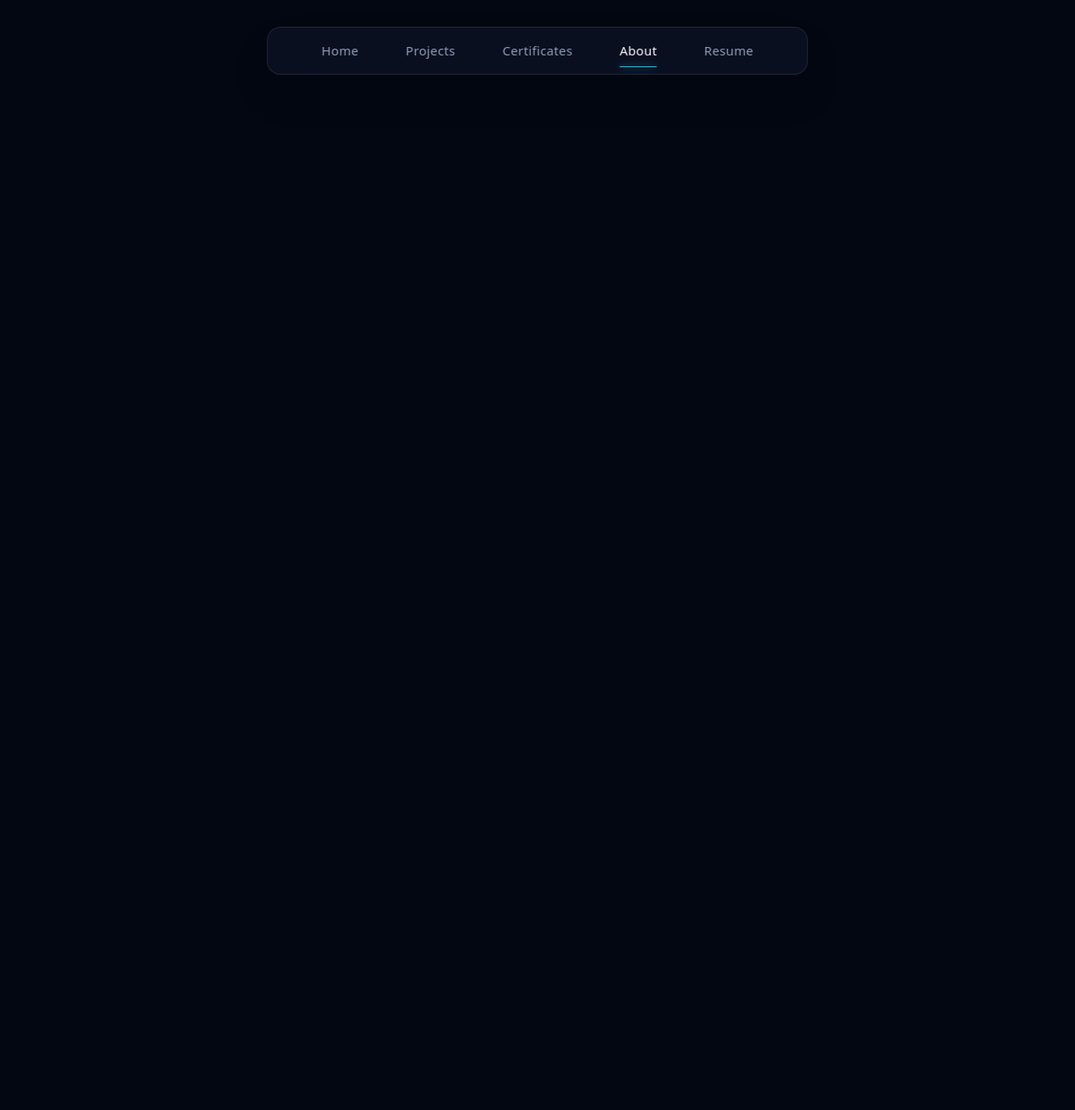
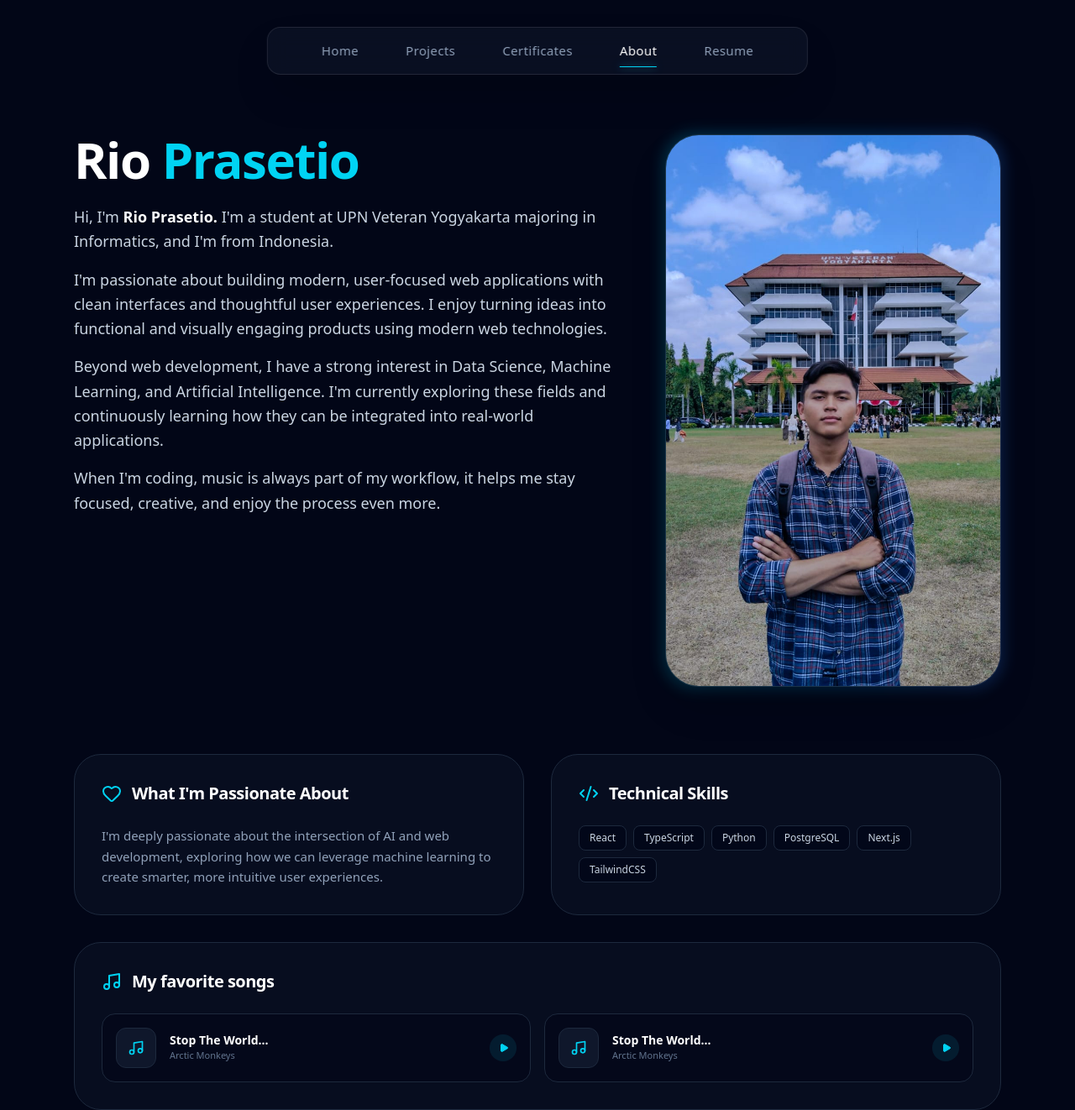
Before and after one commit to Rio-prst/My-Portofolio, a Next.js app: page /about in a window 1280 px wide. Shown: the whole page at 84% size. Before the commit the page ends 800 px from the top, so only its background shows below. Built offline with nearby package versions, Linux system fonts and the light colour scheme.

Commit message:
add about page

```diff
--- a/app/(public)/about/page.tsx
+++ b/app/(public)/about/page.tsx
@@ -1,11 +1,147 @@
+"use client";
+import React from "react";
+import { User, Heart, Code2, Music, Play, Mail } from "lucide-react";
 import Navbar from "@/components/layout/Navbar";
 
 const AboutPage = () => {
   return (
     <>
-      <Navbar/>
+      <Navbar />
+      <section className="pt-40 bg-[#020617] font-sans overflow-hidden">
+        <div className="container mx-auto px-6 max-w-6xl">
+          <div className="flex flex-col lg:flex-row gap-12 items-start mb-20">
+            <div className="flex-1 space-y-6">
+              <h1 className="text-4xl md:text-6xl font-[800] text-white tracking-tight">
+                Rio <span className="text-cyan-400">Prasetio</span>
+              </h1>
+              <div className="space-y-4 text-slate-300 text-[16px] md:text-[18px] leading-relaxed">
+                <p>
+                  Hi, I&apos;m <span className="text-white font-semibold">
+                    Rio Prasetio.{" "}
+                  </span>
+                  I&apos;m a student at UPN Veteran Yogyakarta majoring in
+                  Informatics, and I&apos;m from Indonesia.
+                </p>
+                <p>
+                  I&apos;m passionate about building modern, user-focused web
+                  applications with clean interfaces and thoughtful user
+                  experiences. I enjoy turning ideas into functional and
+                  visually engaging products using modern web technologies.
+                </p>
+                <p>
+                  Beyond web development, I have a strong interest in Data
+                  Science, Machine Learning, and Artificial Intelligence. I&apos;m
+                  currently exploring these fields and continuously learning how
+                  they can be integrated into real-world applications.
+                </p>
+                <p>
+                  When I&apos;m coding, music is always part of my workflow, it
+                  helps me stay focused, creative, and enjoy the process even
+                  more.
+                </p>
+                {/* <div className="flex items-center gap-2 pt-4">
+                  <Mail className="text-cyan-400 w-5 h-5" />
+                  <span className="text-slate-400 text-sm">
+                    Email me for any inquiries at{" "}
+                  </span>
+                  <a
+                    href="mailto:csaputra@ucsd.edu"
+                    className="text-cyan-400 hover:underline text-sm font-semibold"
+                  >
+                    csaputra@ucsd.edu
+                  </a>
+                </div> */}
+              </div>
+            </div>
+            <div className="w-full lg:w-[400px] shrink-0">
+              <div className="relative group">
+                <div className="absolute -inset-1 bg-gradient-to-r from-cyan-500 to-blue-500 rounded-[2.5rem] blur opacity-20 group-hover:opacity-40 transition duration-1000"></div>
+                <img
+                  src="images/profile+.jpeg"
+                  alt="Profile"
+                  className="relative rounded-[2.5rem] w-full object-cover border border-white/10 shadow-2xl"
+                />
+              </div>
+            </div>
+          </div>
+          <div className="grid grid-cols-1 md:grid-cols-2 gap-8">
+            <div className="bg-slate-900/40 border border-slate-800 p-8 rounded-[2rem] hover:border-cyan-500/30 transition-all">
+              <div className="flex items-center gap-3 mb-6">
+                <Heart className="text-cyan-400 w-6 h-6" />
+                <h3 className="text-xl font-bold text-white tracking-tight">
+                  What I&apos;m Passionate About
+                </h3>
+              </div>
+              <p className="text-slate-400 leading-relaxed text-[15px]">
+                I&apos;m deeply passionate about the intersection of AI and web
+                development, exploring how we can leverage machine learning to
+                create smarter, more intuitive user experiences.
+              </p>
+            </div>
+            <div className="bg-slate-900/40 border border-slate-800 p-8 rounded-[2rem] hover:border-cyan-500/30 transition-all">
+              <div className="flex items-center gap-3 mb-6">
+                <Code2 className="text-cyan-400 w-6 h-6" />
+                <h3 className="text-xl font-bold text-white tracking-tight">
+                  Technical Skills
+                </h3>
+              </div>
+              <div className="flex flex-wrap gap-2">
+                {[
+                  "React",
+                  "TypeScript",
+                  "Python",
+                  "PostgreSQL",
+                  "Next.js",
+                  "TailwindCSS",
+                ].map((skill) => (
+                  <span
+                    key={skill}
+                    className="px-3 py-1.5 rounded-lg bg-slate-950/80 border border-slate-800 text-slate-300 text-xs font-medium"
+                  >
+                    {skill}
+                  </span>
+                ))}
+              </div>
+            </div>
+            <div className="md:col-span-2 bg-slate-900/40 border border-slate-800 p-8 rounded-[2rem] hover:border-cyan-500/30 transition-all">
+              <div className="flex items-center gap-3 mb-6">
+                <Music className="text-cyan-400 w-6 h-6" />
+                <h3 className="text-xl font-bold text-white tracking-tight">
+                  My favorite songs
+                </h3>
+              </div>
+
+              <div className="grid grid-cols-1 sm:grid-cols-2 gap-4 mt-6">
+                {[1, 2].map((i) => (
+                  <div
+                    key={i}
+                    className="bg-slate-950/60 border border-slate-800 p-4 rounded-2xl flex items-center justify-between group"
+                  >
+                    <div className="flex items-center gap-4">
+                      <div className="w-12 h-12 bg-slate-900 border border-slate-800 rounded-xl flex items-center justify-center">
+                        <Music className="text-cyan-400 w-5 h-5" />
+                      </div>
+                      <div>
+                        <h4 className="text-white text-sm font-bold">
+                          Stop The World...
+                        </h4>
+                        <p className="text-slate-500 text-[11px]">
+                          Arctic Monkeys
+                        </p>
+                      </div>
+                    </div>
+                    <button className="w-8 h-8 bg-cyan-400/10 hover:bg-cyan-400 rounded-full flex items-center justify-center transition-all group-hover:scale-110">
+                      <Play className="text-cyan-400 group-hover:text-slate-950 fill-current w-3 h-3 ml-0.5" />
+                    </button>
+                  </div>
+                ))}
+              </div>
+            </div>
+          </div>
+        </div>
+      </section>
     </>
-  )
-}
+  );
+};
 
 export default AboutPage;
```
